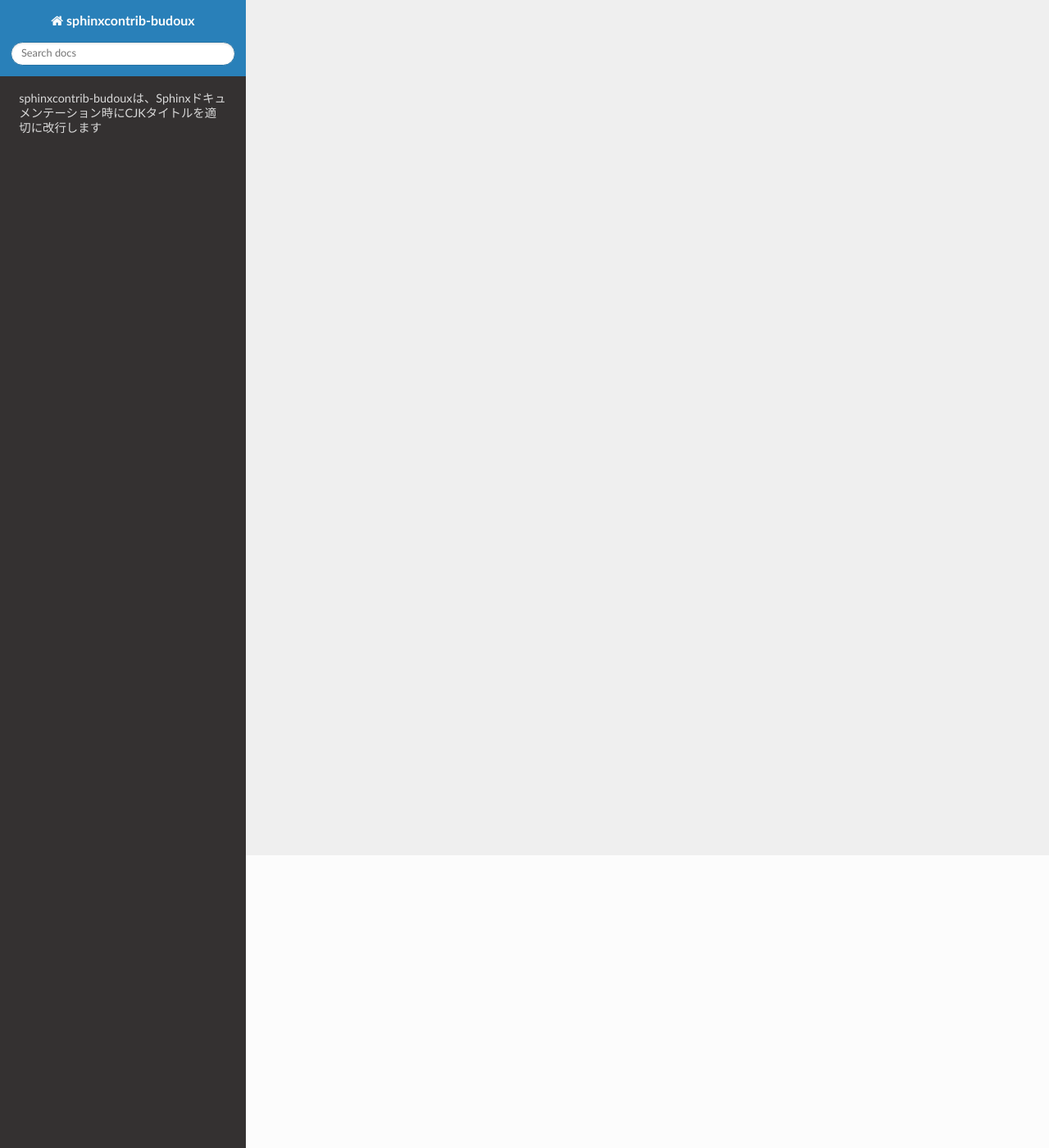
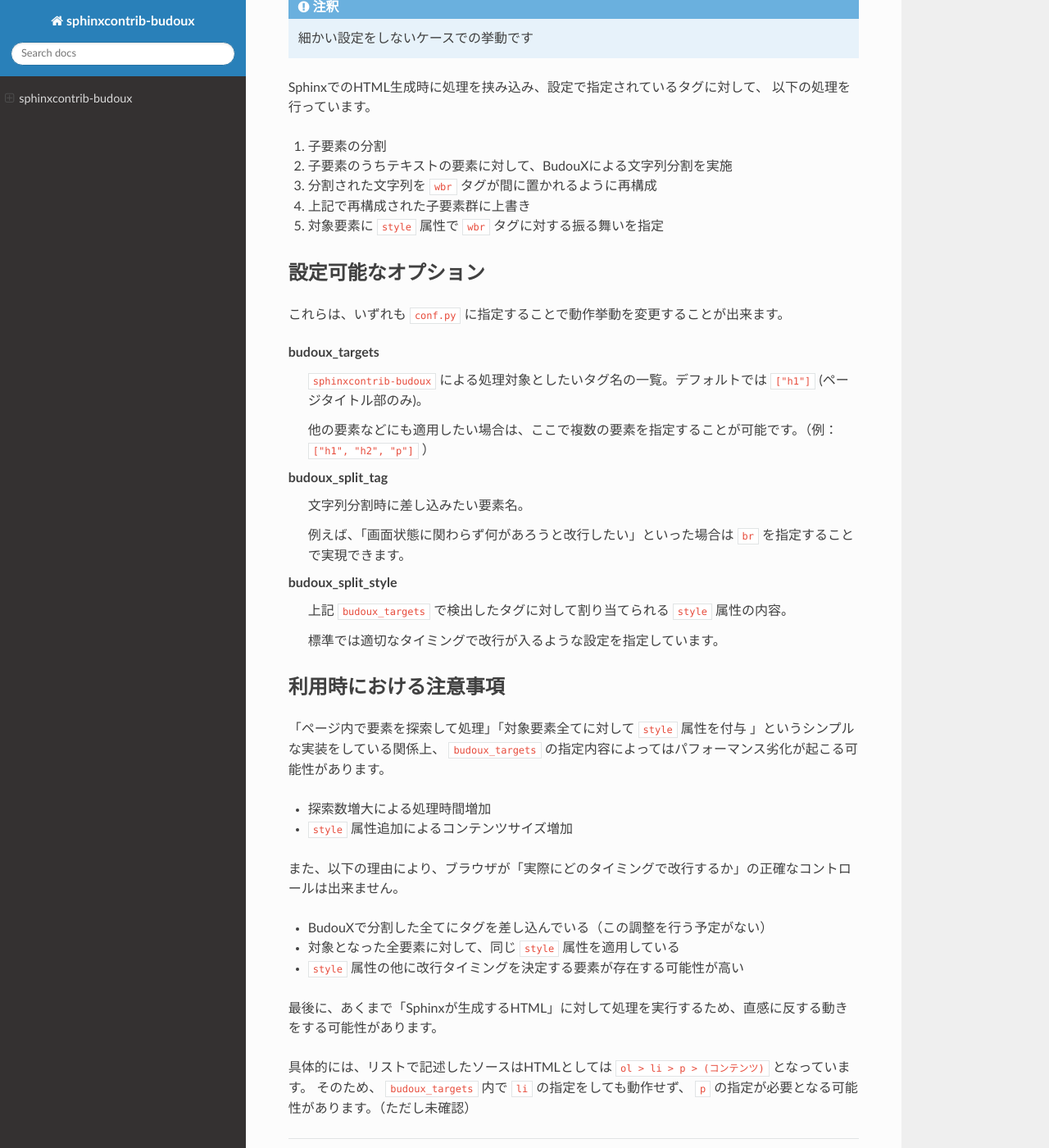
Before and after one commit to attakei-lab/sphinxcontrib-budoux, a Sphinx documentation site: the page built from doc/index.rst, in a window 1280 px wide and 1400 px high, scrolled down 357 px. Shown: the whole window at 82% size. Built offline with Sphinx 7.4.7 and the Read the Docs theme 2.0.0, drawn with Linux system fonts in a browser that asks for light colours; some of the changed text lies outside the part shown.

Commit message:
fix: Update document for dog-fooding

```diff
--- a/doc/conf.py
+++ b/doc/conf.py
@@ -19,3 +19,5 @@ exclude_patterns = ["_build", "Thumbs.db", ".DS_Store"]
 # -- Options for HTML output
 html_theme = "sphinx_rtd_theme"
 html_static_path = ["_static"]
+
+budoux_targets = ["h1", "h2", "p"]
--- a/doc/index.rst
+++ b/doc/index.rst
@@ -1,3 +1,61 @@
-===================================================================================
-sphinxcontrib-budouxは、Sphinxドキュメンテーション時にCJKタイトルを適切に改行します
-===================================================================================
+====================
+sphinxcontrib-budoux
+====================
+
+概要
+====
+
+``sphinxcontrib-budoux`` は、SphinxプロジェクトからHTMLを生成する際に、違和感なく改行をを差し込めるようにするSphinx拡張です。
+
+基本的な挙動説明
+================
+
+.. note:: 細かい設定をしないケースでの挙動です
+
+SphinxでのHTML生成時に処理を挟み込み、設定で指定されているタグに対して、 以下の処理を行っています。
+
+#. 子要素の分割
+#. 子要素のうちテキストの要素に対して、BudouXによる文字列分割を実施
+#. 分割された文字列を ``wbr`` タグが間に置かれるように再構成
+#. 上記で再構成された子要素群に上書き
+#. 対象要素に ``style`` 属性で ``wbr`` タグに対する振る舞いを指定
+
+設定可能なオプション
+====================
+
+これらは、いずれも ``conf.py`` に指定することで動作挙動を変更することが出来ます。
+
+budoux_targets
+  ``sphinxcontrib-budoux`` による処理対象としたいタグ名の一覧。デフォルトでは ``["h1"]`` (ページタイトル部のみ)。
+
+  他の要素などにも適用したい場合は、ここで複数の要素を指定することが可能です。（例： ``["h1", "h2", "p"]`` ）
+
+budoux_split_tag
+  文字列分割時に差し込みたい要素名。
+
+  例えば、「画面状態に関わらず何があろうと改行したい」といった場合は ``br`` を指定することで実現できます。
+
+budoux_split_style
+  上記 ``budoux_targets`` で検出したタグに対して割り当てられる ``style`` 属性の内容。
+
+  標準では適切なタイミングで改行が入るような設定を指定しています。
+
+利用時における注意事項
+======================
+
+「ページ内で要素を探索して処理」「対象要素全てに対して ``style`` 属性を付与 」というシンプルな実装をしている関係上、
+``budoux_targets`` の指定内容によってはパフォーマンス劣化が起こる可能性があります。
+
+- 探索数増大による処理時間増加
+- ``style`` 属性追加によるコンテンツサイズ増加
+
+また、以下の理由により、ブラウザが「実際にどのタイミングで改行するか」の正確なコントロールは出来ません。
+
+- BudouXで分割した全てにタグを差し込んでいる（この調整を行う予定がない）
+- 対象となった全要素に対して、同じ ``style`` 属性を適用している
+- ``style`` 属性の他に改行タイミングを決定する要素が存在する可能性が高い
+
+最後に、あくまで「Sphinxが生成するHTML」に対して処理を実行するため、直感に反する動きをする可能性があります。
+
+具体的には、リストで記述したソースはHTMLとしては ``ol > li > p > (コンテンツ)`` となっています。
+そのため、 ``budoux_targets`` 内で ``li`` の指定をしても動作せず、 ``p`` の指定が必要となる可能性があります。（ただし未確認）
```
